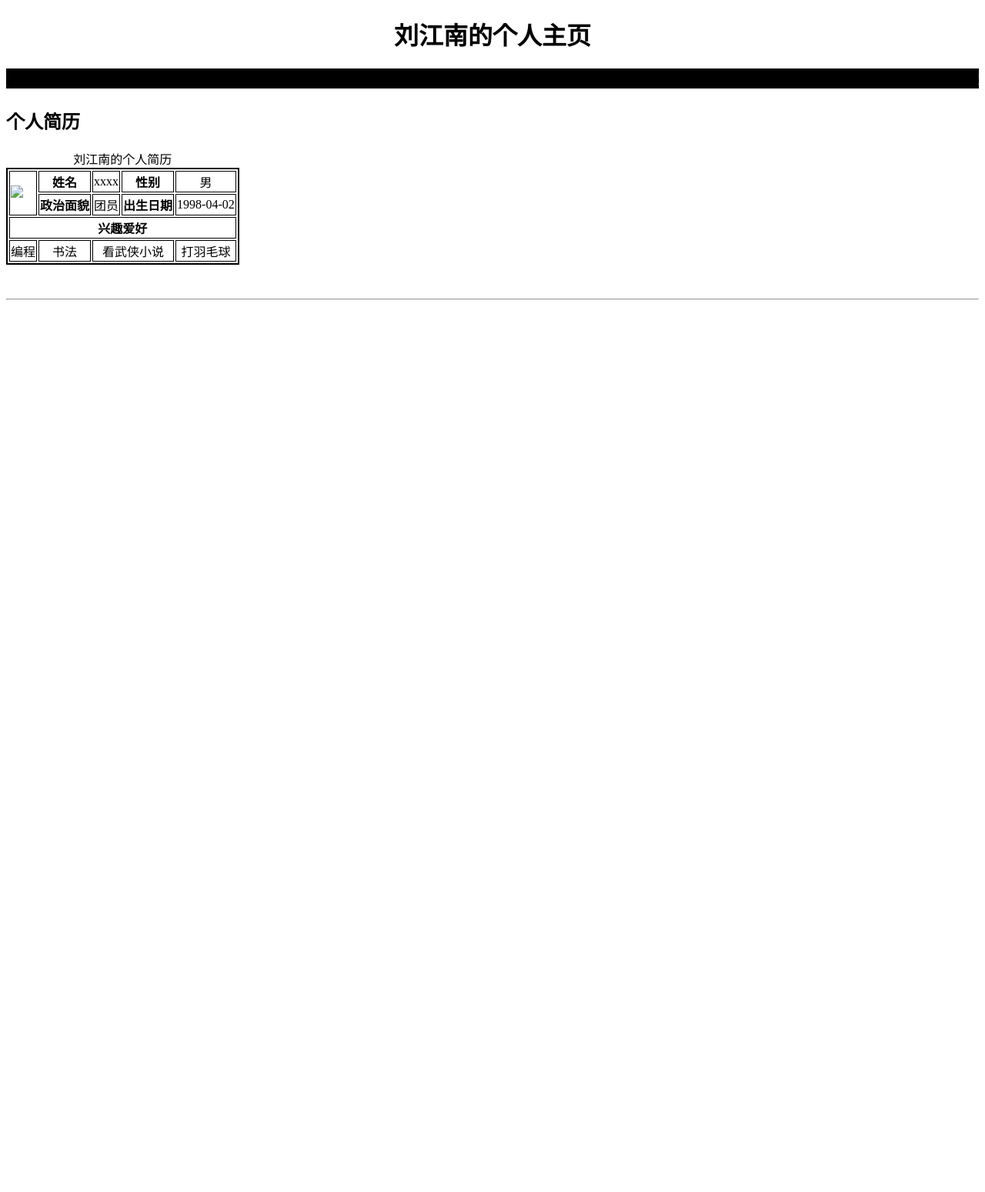
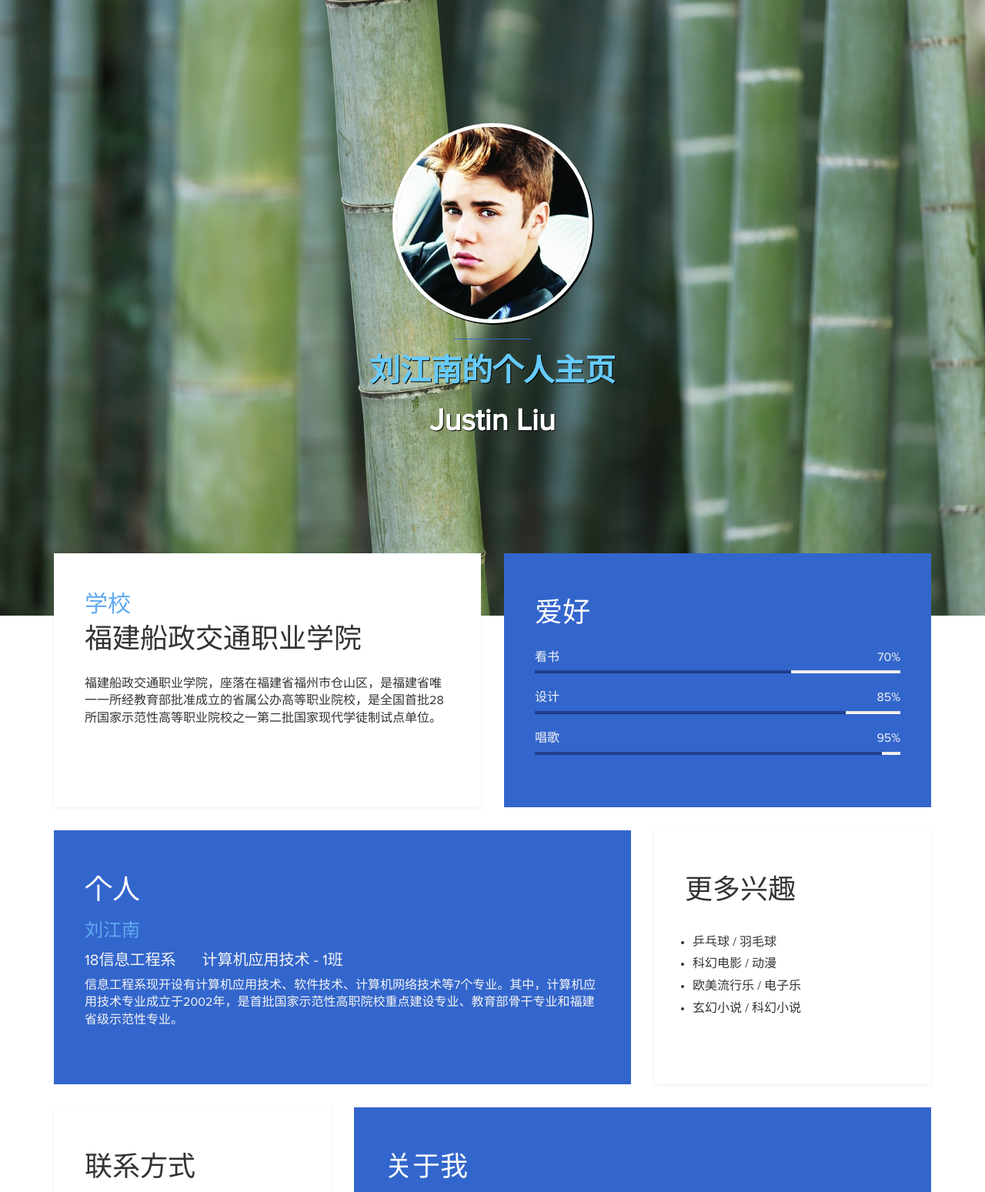
Before and after one commit to liujiangnanfdg/liujiangnanfdg.github.io, a plain HTML site: page index.html in a window 1280 px wide. Shown: the top 1549 px of the page at 77% size. Before the commit the page ends 800 px from the top, so only its background shows below. Drawn offline with Linux system fonts and the light colour scheme.

Commit message:
Add files via upload

```diff
--- a/index.html
+++ b/index.html
@@ -1,67 +1,156 @@
-<!doctype html>
-<html>
+<!DOCTYPE html>
+<html lang="en">
 <head>
-<meta charset="utf-8">
-<title>刘江南的个人主页</title>
-<style type="text/css">
-	.paragraph { background-image: url(wufan.jpg);
-                 background-repeat: no-repeat;
-				 background-position:80% 50%;
-				 /*background-position:80% 95%*/
-				 filter:alpha(opacity:30); opacity:1;}
-</style>
-<!-- 取消超链接下的下划线 -->
-<style type="text/css">a {text-decoration: none}</style>
+	<meta charset="utf-8">
+	<title>刘江南的个人主页</title>
+	<meta http-equiv="X-UA-Compatible" content="IE=Edge">
+	<meta name="viewport" content="width=device-width, initial-scale=1">
+	<meta name="keywords" content="">
+	<meta name="description" content="">
+	<!-- stylesheet css -->
+	<link rel="stylesheet" href="css/bootstrap.min.css">
+	<link rel="stylesheet" href="css/font-awesome.min.css">
+	<link rel="stylesheet" href="css/templatemo-blue.css">
+</head>
+<body data-spy="scroll" data-target=".navbar-collapse">
 
-</head>
+<!-- preloader section -->
+<div class="preloader">
+	<div class="sk-spinner sk-spinner-wordpress">
+       <span class="sk-inner-circle"></span>
+     </div>
+</div>
 
-<body class="paragraph">
-	<div>
-		<center><h1>刘江南的个人主页</h1></center>
-		<marquee bgcolor="black" behavior="scroll">
-			<font color="white" size="+1">欢迎来到刘江南的个人主页！</font>
-		</marquee>
+<!-- header section -->
+<header>
+	<div class="container">
+		<div class="row">
+			<div class="col-md-12 col-sm-12">
+				<img src="images/tm-easy-profile.jpg" class="img-responsive img-circle tm-border" alt="templatemo easy profile">
+				<hr>
+				<h1 class="tm-title bold shadow">刘江南的个人主页</h1>
+				<h1 class="white bold shadow">Justin Liu</h1>
+			</div>
+		</div>
 	</div>
+</header>
 
-	<!-- 不知道下面这样放合不合理 -->
-	<!--center-->
-		<div>
-		<h2 align="left">个人简历</h2>
-		<table border="2" bordercolor="black">
-			<caption>刘江南的个人简历</caption>
-			<tr>
-				<th rowspan="2" align="left"><img src="wufan.jpg" height="200" width=""></img></th>
-				<th>姓名</th>
-				<td align="center">xxxx</td>
-				<th>性别</th>
-				<td align="center">男</td>
-			</tr>
-			<tr>
-				<th>政治面貌</th>
-				<td align="center">团员</td>
-				<th>出生日期</th>
-				<td align="center">1998-04-02</td>
-			</tr>
-			<tr>
-				<!-- <th><img src="悟饭.png" height="200" width=""></img></th> -->
-				<th colspan="5">兴趣爱好</th>
-			</tr>
-			<tr>
-				<td align="center">编程</td>
-				<td align="center">书法</td>
-				<td colspan="2" align="center">看武侠小说</td>
-				<td align="center">打羽毛球</td>
-			</tr>
+<!-- about and skills section -->
+<section class="container">
+	<div class="row">
+		<div class="col-md-6 col-sm-12">
+			<div class="about">
+				<h3 class="accent">学校</h3>
+				<h2>福建船政交通职业学院</h2>
+				<p>福建船政交通职业学院，座落在福建省福州市仓山区，是福建省唯一一所经教育部批准成立的省属公办高等职业院校，是全国首批28所国家示范性高等职业院校之一第二批国家现代学徒制试点单位。</p>
+			</div>
+		</div>
+		<div class="col-md-6 col-sm-12">
+			<div class="skills">
+				<h2 class="white">爱好</h2>
+				<strong>看书</strong>
+				<span class="pull-right">70%</span>
+					<div class="progress">
+						<div class="progress-bar progress-bar-primary" role="progressbar"
+                        aria-valuenow="70" aria-valuemin="0" aria-valuemax="100" style="width: 70%;"></div>
+					</div>
+				<strong>设计</strong>
+				<span class="pull-right">85%</span>
+					<div class="progress">
+						<div class="progress-bar progress-bar-primary" role="progressbar"
+                        aria-valuenow="85" aria-valuemin="0" aria-valuemax="100" style="width: 85%;"></div>
+					</div>
+				<strong>唱歌</strong>
+				<span class="pull-right">95%</span>
+					<div class="progress">
+						<div class="progress-bar progress-bar-primary" role="progressbar"
+                        aria-valuenow="95" aria-valuemin="0" aria-valuemax="100" style="width: 95%;"></div>
+					</div>
+			</div>
+		</div>
+	</div>
+</section>
 
-		</table>
+<!-- education and languages -->
+<section class="container">
+	<div class="row">
+		<div class="col-md-8 col-sm-12">
+			<div class="education">
+				<h2 class="white">个人</h2>
+					<div class="education-content">
+						<h4 class="education-title accent">刘江南</h4>
+							<div class="education-school">
+								<h5>18信息工程系 </h5><span></span>
+								<h5>计算机应用技术 - 1班</h5>
+							</div>
+						<p class="education-description">信息工程系现开设有计算机应用技术、软件技术、计算机网络技术等7个专业。其中，计算机应用技术专业成立于2002年，是首批国家示范性高职院校重点建设专业、教育部骨干专业和福建省级示范性专业。</p>
+					</div>
+			</div>
+		</div>
+		<div class="col-md-4 col-sm-12">
+			<div class="languages">
+				<h2>更多兴趣</h2>
+					<ul>
+						<li>乒乓球 / 羽毛球</li>
+						<li>科幻电影 / 动漫</li>
+						<li>欧美流行乐 / 电子乐</li>
+						<li>玄幻小说 / 科幻小说</li>
+					</ul>
+			</div>
+		</div>
 	</div>
-	<br>
-	<div>
+</section>
 
+<!-- contact and experience -->
+<section class="container">
+	<div class="row">
+		<div class="col-md-4 col-sm-12">
+			<div class="contact">
+				<h2>联系方式</h2>
+					<p><i class="fa fa-map-marker"></i> 福建船政交通职业学院</p>
+					<p><i class="fa fa-phone"></i> 13115767583</p>
+					<p><i class="fa fa-envelope"></i> liujiangedouard@foxmail.com</p>
+					<p><i class="fa fa-globe"></i> https://liujiangnanfdg.github.io/</p>
+			</div>
+		</div>
+		<div class="col-md-8 col-sm-12">
+			<div class="experience">
+				<h2 class="white">关于我</h2>
+					<div class="experience-content">
+						<h4 class="experience-title accent">我想说</h4>
+						<h5>信息工程系</h5><span></span>
+						<h5>安卓 Java</h5>
+						<p class="education-description">虽然学的是编程但我还是喜欢偏设计的行业 比如UI 特效 动画等等...</p>
+					</div>
+			</div>
+		</div>
 	</div>
-	<!--/center-->
-	<br><HR>
+</section>
 
+<!-- footer section -->
+<footer>
+	<div class="container">
+		<div class="row">
+			<div class="col-md-12 col-sm-12">
+				<p>Copyright &copy; 2020.Justin Liu.</p>
+				<ul class="social-icons">
+					<li><a href="#" class="fa fa-facebook"></a></li>
+                    <li><a href="#" class="fa fa-google-plus"></a></li>
+					<li><a href="#" class="fa fa-twitter"></a></li>
+					<li><a href="#" class="fa fa-dribbble"></a></li>
+					<li><a href="#" class="fa fa-github"></a></li>
+					<li><a href="#" class="fa fa-behance"></a></li>
+				</ul>
+			</div>
+		</div>
+	</div>
+</footer>
+
+<!-- javascript js -->
+<script src="js/jquery.js"></script>
+<script src="js/bootstrap.min.js"></script>
+<script src="js/jquery.backstretch.min.js"></script>
+<script src="js/custom.js"></script>
 
 </body>
 </html>
```
